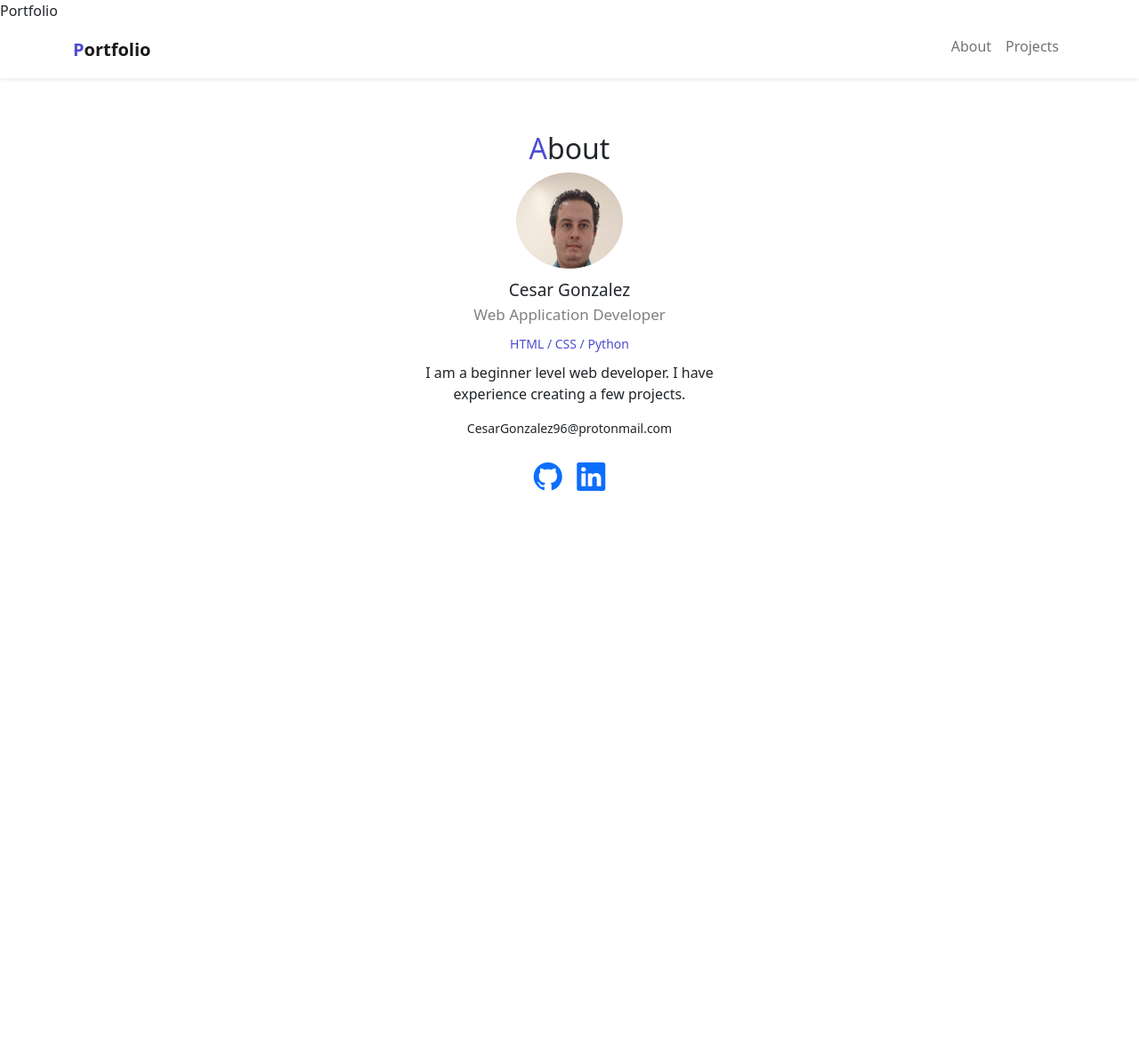
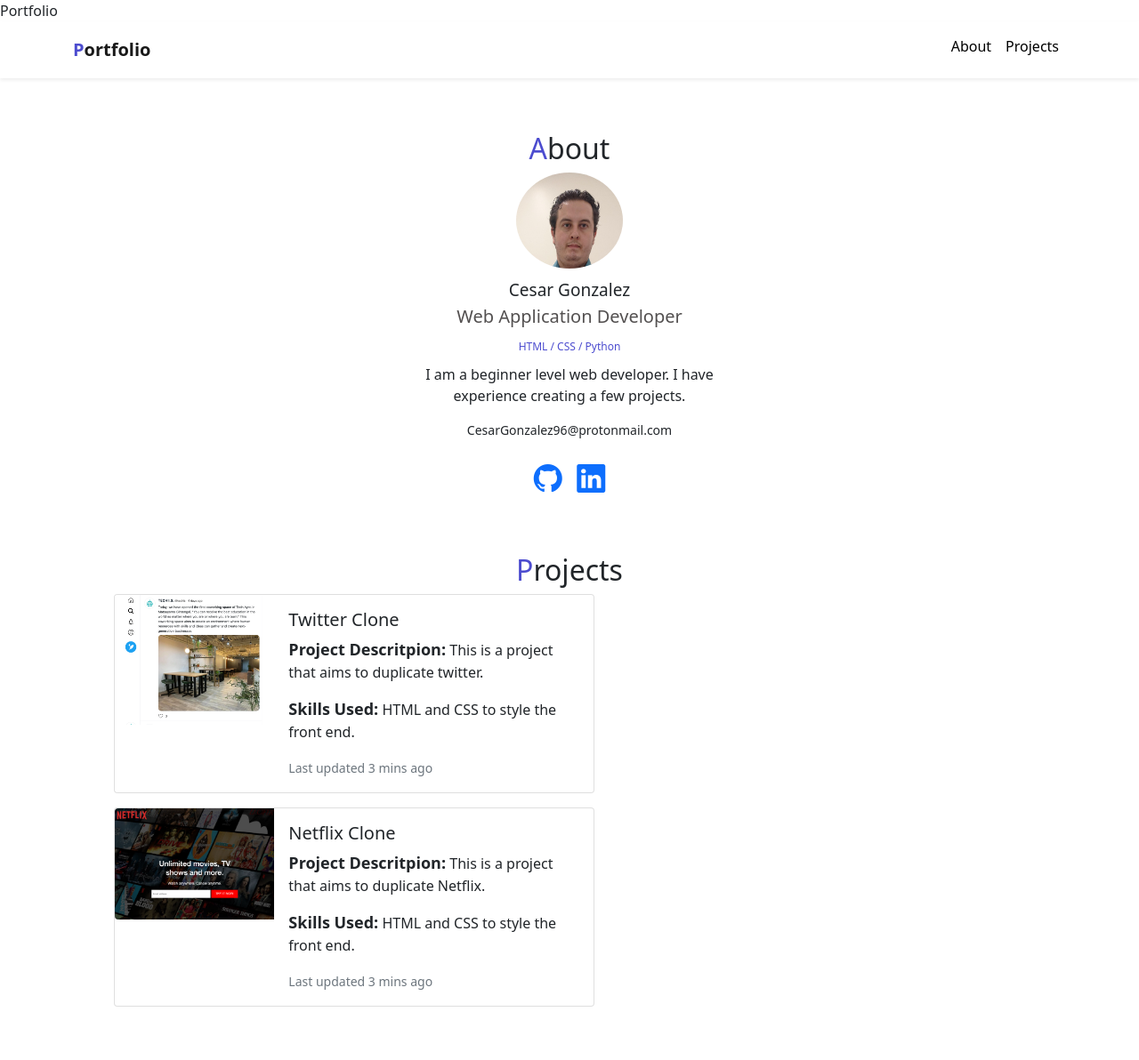
Before and after one commit to CesarGonzalez96/portfolio, a PHP site: page / in a window 1280 px wide. Shown: the whole page at 89% size. Before the commit the page ends 552 px from the top, so only its background shows below. Run offline with PHP 8.4, Linux system fonts and the light colour scheme.

Commit message:
Started to create the cards with the template provided

```diff
--- a/index.html
+++ b/index.html
@@ -39,6 +39,7 @@
       integrity="sha384-ka7Sk0Gln4gmtz2MlQnikT1wXgYsOg+OMhuP+IlRH9sENBO0LRn5q+8nbTov4+1p"
       crossorigin="anonymous"
     ></script>
+
     <div id="about">
         <h2>
             <span class="font-primary">A</span>bout
@@ -56,6 +57,42 @@
         <a href="https://www.linkedin.com/in/cesar-gonzalez-3b10239b/"><i class="bi bi-linkedin ms-2"></i></a>
     </div>
     </div>
+    <div id="projects">
+        <h2><span class="font-primary">P</span>rojects</h2>
+
+        <div class="card mb-3" style="max-width: 540px;">
+            <div class="row g-0">
+              <div class="col-md-4">
+                <img src="img/project-twitter.png" class="img-fluid rounded-start" alt="...">
+              </div>
+              <div class="col-md-8">
+                <div class="card-body">
+                  <h5 class="card-title">Twitter Clone</h5>
+                  <p class="card-text"><span class="project-description">Project Descritpion:</span> This is a project that aims to duplicate twitter.</p>
+                  <p class="card-text"><span class="project-description">Skills Used:</span> HTML and CSS to style the front end.</p>
+                  <p class="card-text"><small class="text-muted">Last updated 3 mins ago</small></p>
+                </div>
+              </div>
+            </div>
+          </div>
+
+          <div class="card mb-3" style="max-width: 540px;">
+            <div class="row g-0">
+              <div class="col-md-4">
+                <img src="img/project-netflix.png" class="img-fluid rounded-start" alt="...">
+              </div>
+              <div class="col-md-8">
+                <div class="card-body">
+                  <h5 class="card-title">Netflix Clone</h5>
+                  <p class="card-text"><span class="project-description">Project Descritpion:</span> This is a project that aims to duplicate Netflix.</p>
+                  <p class="card-text"><span class="project-description">Skills Used:</span> HTML and CSS to style the front end.</p>
+                  <p class="card-text"><small class="text-muted">Last updated 3 mins ago</small></p>
+                </div>
+              </div>
+            </div>
+          </div>
+
+    </div>
   </body>
 
 </html>
--- a/style.css
+++ b/style.css
@@ -16,7 +16,17 @@ body {
   font-size: 20px;
   font-weight: bold;
 }
-
+h2 {
+  font-weight: bold;
+  font-size: 23px;
+}
+a.font-black {
+  color: #000 !important;
+}
+.project-description {
+  font-size: 18px;
+  font-weight: bold;
+}
 /*******************
 
 About
@@ -40,13 +50,13 @@ About
 }
 
 #about .vocation {
-  font-size: 17px;
-  color: gray;
+  font-size: 20px;
+  color: rgb(83, 80, 80);
   margin-bottom: 10px;
 }
 
 #about .skills {
-  font-size: 14px;
+  font-size: 12px;
   color: #4c4ccf;
   margin-bottom: 10px;
 }
@@ -59,3 +69,22 @@ About
   margin-top: 20px;
   font-size: 200%;
 }
+
+/*********************
+
+Projects
+
+*********************/
+
+#projects {
+  margin: 60px auto;
+  width: 80%;
+}
+
+#projects h2 {
+  text-align: center;
+}
+
+#projects .card img {
+  width: 100%;
+}
```
